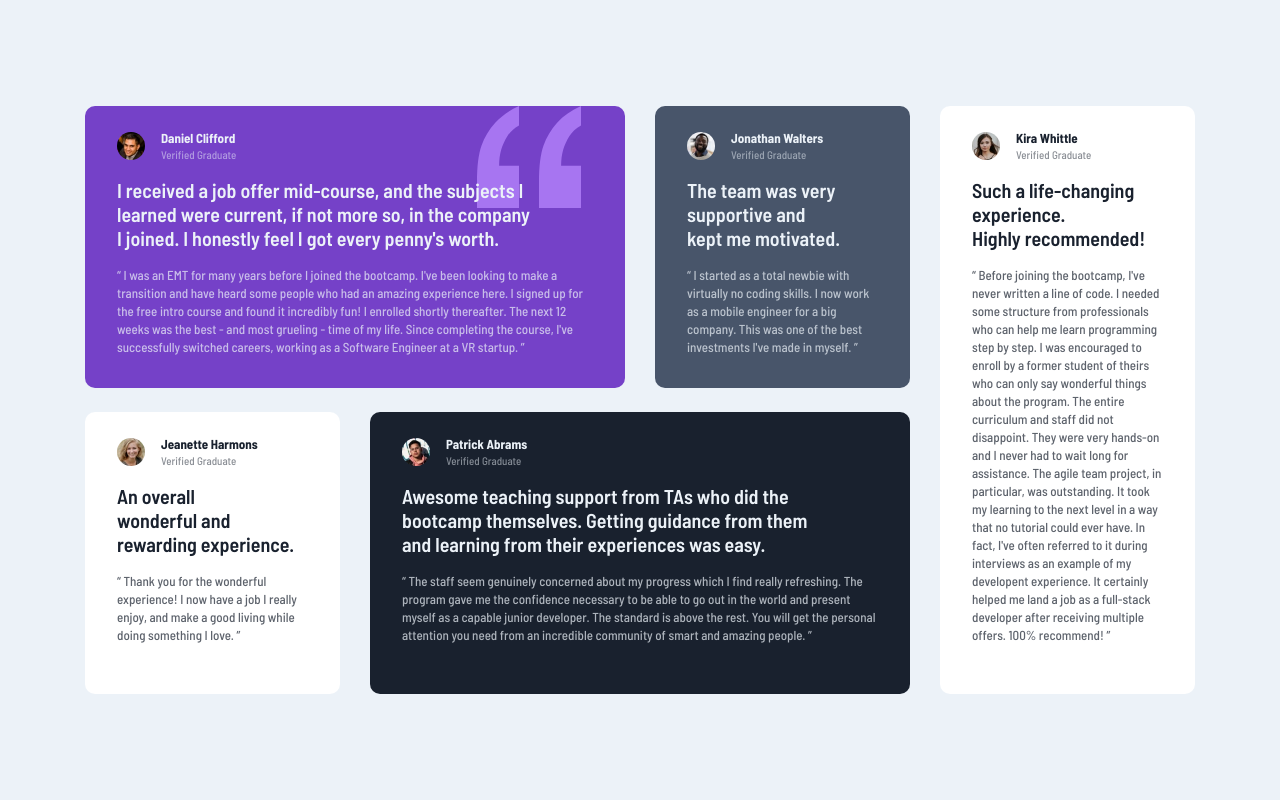
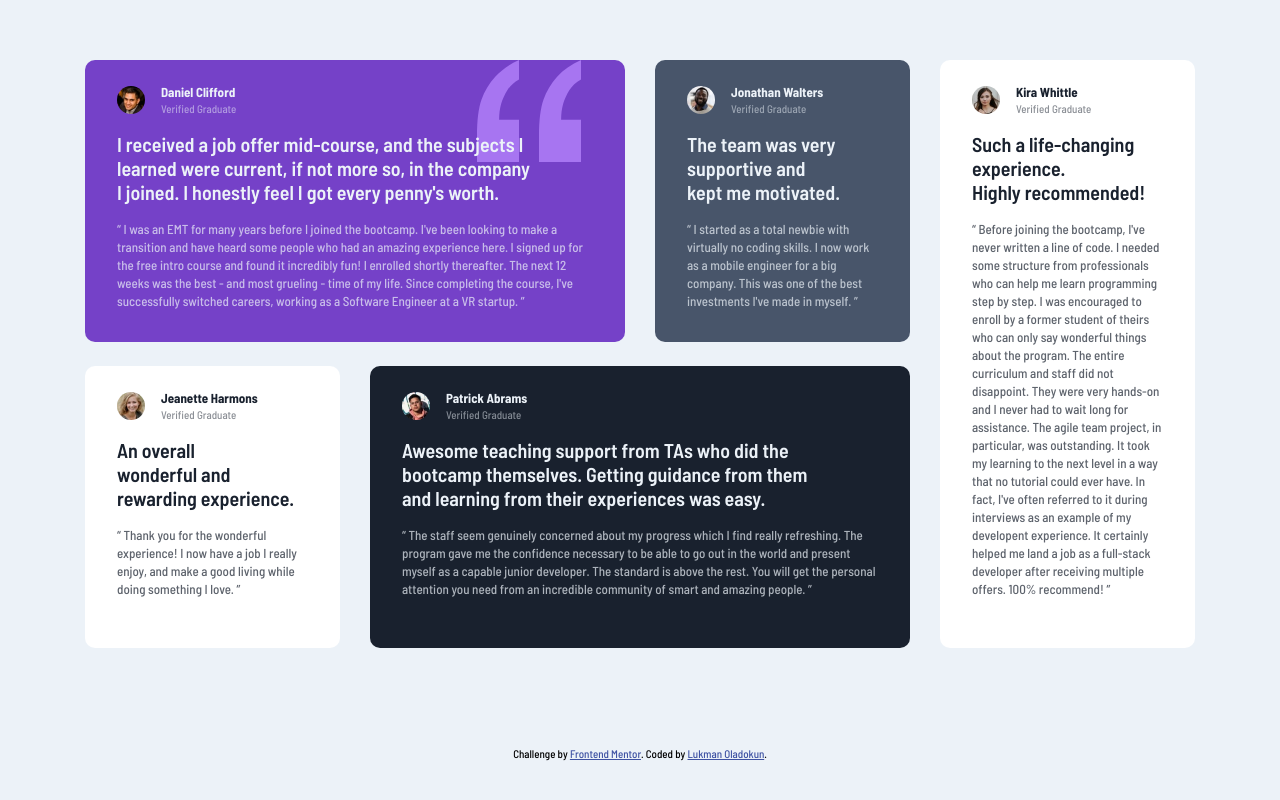
Before and after one commit to OladokunLT/testimonials-grid-section, a plain HTML site: page index.html in a window 1280 px wide. Drawn offline with Linux system fonts and the light colour scheme.

Commit message:
Added name customization to footer

```diff
--- a/index.html
+++ b/index.html
@@ -129,11 +129,11 @@
       </div>
     </main>
 
-    <!-- <div class="attribution">
+    <footer class="attribution">
       Challenge by
       <a href="https://www.frontendmentor.io?ref=challenge" target="_blank"
         >Frontend Mentor</a
       >. Coded by <a href="#">Lukman Oladokun</a>.
-    </div> -->
+    </footer>
   </body>
 </html>
```
